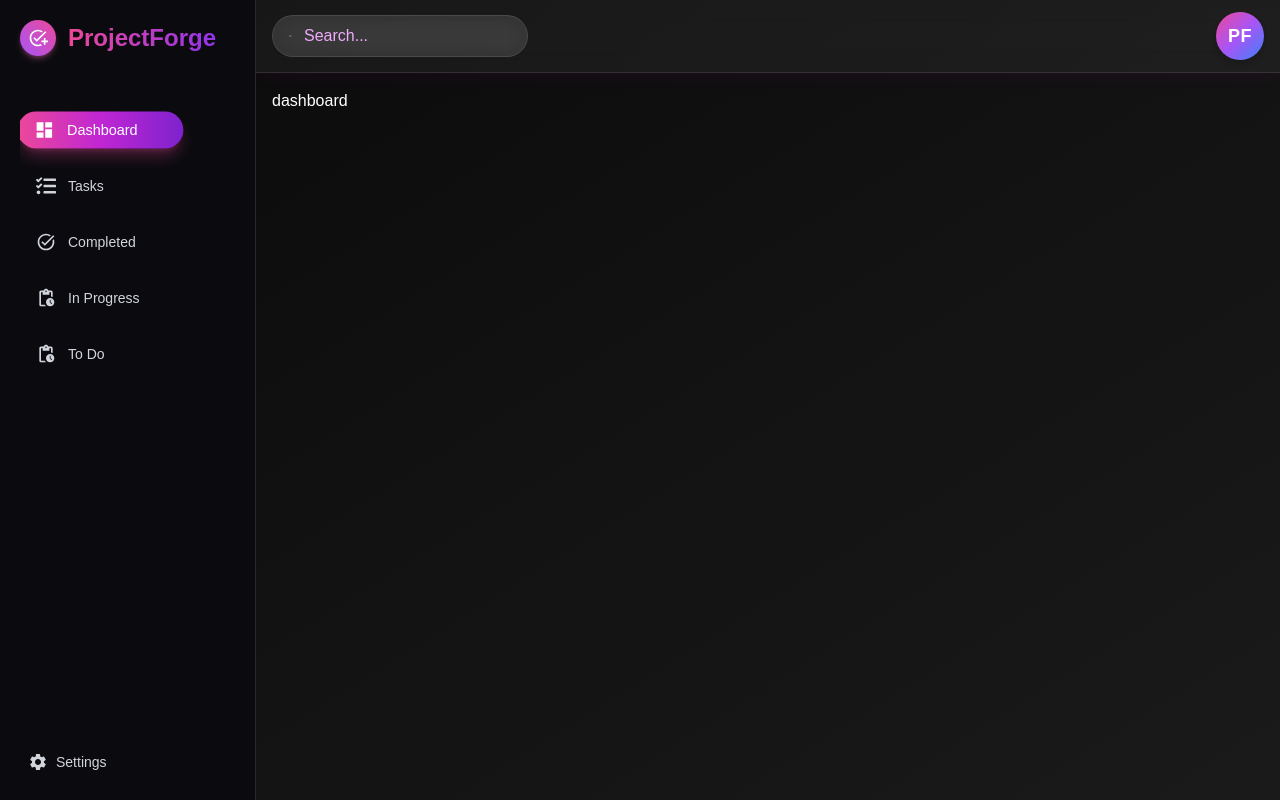
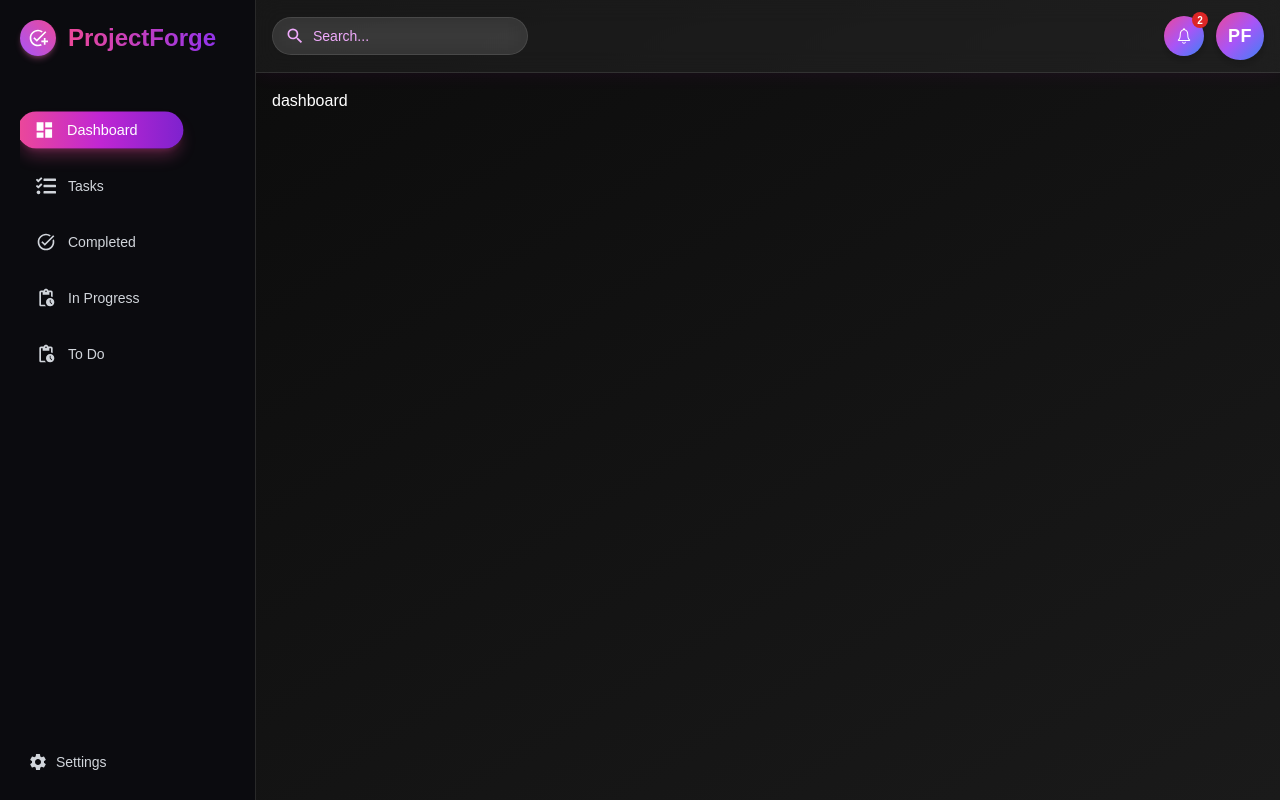
Before and after one commit to Man-Thakkar03/ProjectForge-A_Project_Management_Tool, a React (Vite) app in the folder client/: page /dashboard in a window 1280 px wide. Built offline with nearby package versions, Linux system fonts and the light colour scheme.

Commit message:
"Integrated NotificationPanel into Navbar and updated search bar layout

```diff
--- a/client/src/components/Navbar.jsx
+++ b/client/src/components/Navbar.jsx
@@ -3,6 +3,7 @@ import { MdOutlineSearch } from 'react-icons/md';
 import { useDispatch } from 'react-redux';
 import { setOpenSidebar } from '../redux/slices/authSlice';
 import UserAvtar from './UserAvtar';
+import NotificationPanel from './NotificationPanel';
 
 const Navbar = () => {
   const dispatch = useDispatch();
@@ -19,17 +20,22 @@ const Navbar = () => {
         </button>
 
         {/* Search Bar */}
-        <div className='w-64 flex items-center py-2 px-4 gap-3 rounded-full bg-white/10 border border-white/10 backdrop-blur-md'>
+        <div className='w-40 sm:w-56 md:w-64 flex items-center py-2 px-3 gap-2 rounded-full bg-white/10 border border-white/10 backdrop-blur-md'>
           <MdOutlineSearch className='text-fuchsia-300 text-xl' />
           <input
             type='text'
             placeholder='Search...'
-            className='flex-1 outline-none bg-transparent placeholder:text-fuchsia-300 text-white'
+            className='flex-1 outline-none bg-transparent placeholder:text-fuchsia-300 text-white text-sm'
           />
         </div>
       </div>
 
-      <UserAvtar />
+      <div className='flex gap-2 items-center'>
+        <div className='relative'>
+          <NotificationPanel />
+        </div>
+        <UserAvtar />
+      </div>
     </div>
   );
 };
--- /dev/null
+++ b/client/src/components/NotificationPanel.jsx
@@ -0,0 +1,127 @@
+import { Popover, Transition } from "@headlessui/react";
+import moment from "moment";
+import { Fragment, useState } from "react";
+import { BiSolidMessageRounded } from "react-icons/bi";
+import { HiBellAlert } from "react-icons/hi2";
+import { IoIosNotificationsOutline } from "react-icons/io";
+import { Link } from "react-router-dom";
+
+// Sample notification data
+const data = [
+  {
+    _id: "65c5bbf3787832cf99f28e6d",
+    team: ["65c202d4aa62f32ffd1303cc", "65c27a0e18c0a1b750ad5cad", "65c30b96e639681a13def0b5"],
+    text: "New task has been assigned to you and 2 others. The task priority is set a normal priority.",
+    task: null,
+    notiType: "alert",
+    isRead: [],
+    createdAt: "2024-02-09T05:45:23.353Z",
+    updatedAt: "2024-02-09T05:45:23.353Z",
+    __v: 0,
+  },
+  {
+    _id: "65c5f12ab5204a81bde866ab",
+    team: ["65c202d4aa62f32ffd1303cc", "65c30b96e639681a13def0b5", "65c317360fd860f958baa08e"],
+    text: "New task has been assigned to you and 2 others. Priority is high. Check accordingly.",
+    task: {
+      _id: "65c5f12ab5204a81bde866a9",
+      title: "Test task",
+    },
+    notiType: "alert",
+    isRead: [],
+    createdAt: "2024-02-09T09:32:26.810Z",
+    updatedAt: "2024-02-09T09:32:26.810Z",
+    __v: 0,
+  },
+];
+
+// Icon mapping
+const ICONS = {
+  alert: <HiBellAlert className='h-5 w-5 text-gray-600 group-hover:text-indigo-600' />,
+  message: <BiSolidMessageRounded className='h-5 w-5 text-gray-600 group-hover:text-indigo-600' />,
+};
+
+const NotificationPanel = () => {
+  const [open, setOpen] = useState(false);
+  const [selected, setSelected] = useState(null);
+
+  const readHandler = () => {};
+  const viewHandler = () => {};
+
+  const callsToAction = [
+    { name: "Cancel", href: "#", icon: "" },
+    {
+      name: "Mark All Read",
+      href: "#",
+      icon: "",
+      onClick: () => readHandler("all", ""),
+    },
+  ];
+
+  return (
+    <Popover className='relative'>
+      <Popover.Button className="inline-flex items-center outline-none transition-all duration-300 rounded-full p-1 group">
+        <div className="w-10 h-10 flex items-center justify-center relative rounded-full bg-gradient-to-br from-pink-500 via-purple-500 to-blue-500 shadow-md transition-all group-hover:shadow-[0_0_15px_#d946efaa] group-active:scale-105">
+          <IoIosNotificationsOutline className="text-white text-xl z-10" />
+          {data?.length > 0 && (
+            <span className="absolute -top-1 -right-1 text-[10px] font-bold w-4 h-4 flex items-center justify-center rounded-full bg-red-600 text-white">
+              {data?.length}
+            </span>
+          )}
+        </div>
+      </Popover.Button>
+
+      <Transition
+        as={Fragment}
+        enter='transition ease-out duration-200'
+        enterFrom='opacity-0 translate-y-1'
+        enterTo='opacity-100 translate-y-0'
+        leave='transition ease-in duration-150'
+        leaveFrom='opacity-100 translate-y-0'
+        leaveTo='opacity-0 translate-y-1'
+      >
+        <Popover.Panel className='absolute -right-16 md:-right-2 z-10 mt-5 flex w-screen max-w-max px-4'>
+          {({ close }) =>
+            data?.length > 0 && (
+              <div className='w-screen max-w-md flex-auto overflow-hidden rounded-3xl bg-white text-sm leading-6 shadow-lg ring-1 ring-gray-900/5'>
+                <div className='p-4'>
+                  {data.slice(0, 5).map((item, index) => (
+                    <div
+                      key={item._id + index}
+                      className='group relative flex gap-x-4 rounded-lg p-4 hover:bg-gray-50 transition-all duration-200'
+                    >
+                      <div className='mt-1 h-8 w-8 flex items-center justify-center rounded-lg bg-gray-200 group-hover:bg-white'>
+                        {ICONS[item.notiType]}
+                      </div>
+                      <div className='cursor-pointer' onClick={() => viewHandler(item)}>
+                        <div className='flex items-center gap-3 font-semibold text-gray-900 capitalize'>
+                          <p>{item.notiType}</p>
+                          <span className='text-xs font-normal lowercase'>{moment(item.createdAt).fromNow()}</span>
+                        </div>
+                        <p className='line-clamp-1 mt-1 text-gray-600'>{item.text}</p>
+                      </div>
+                    </div>
+                  ))}
+                </div>
+
+                <div className='grid grid-cols-2 divide-x bg-gray-50'>
+                  {callsToAction.map((item) => (
+                    <Link
+                      key={item.name}
+                      onClick={item?.onClick ? () => item.onClick() : () => close()}
+                      className='flex items-center justify-center gap-x-2.5 p-3 font-semibold text-blue-600 hover:bg-gray-100'
+                    >
+                      {item.name}
+                    </Link>
+                  ))}
+                </div>
+              </div>
+            )
+          }
+        </Popover.Panel>
+      </Transition>
+    </Popover>
+  );
+};
+
+export default NotificationPanel;
```
